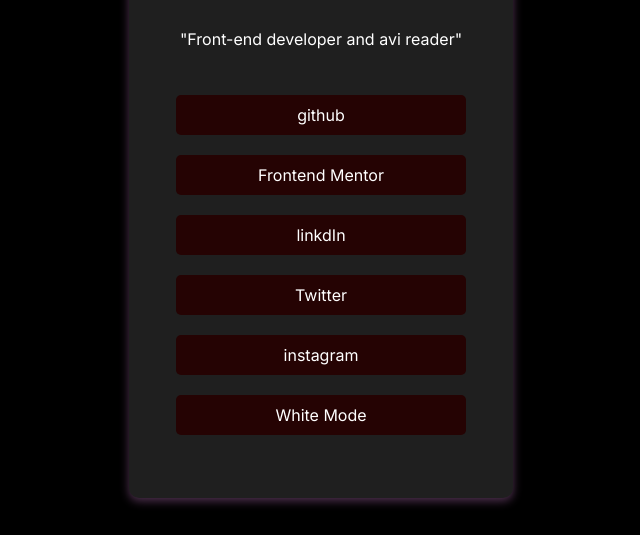
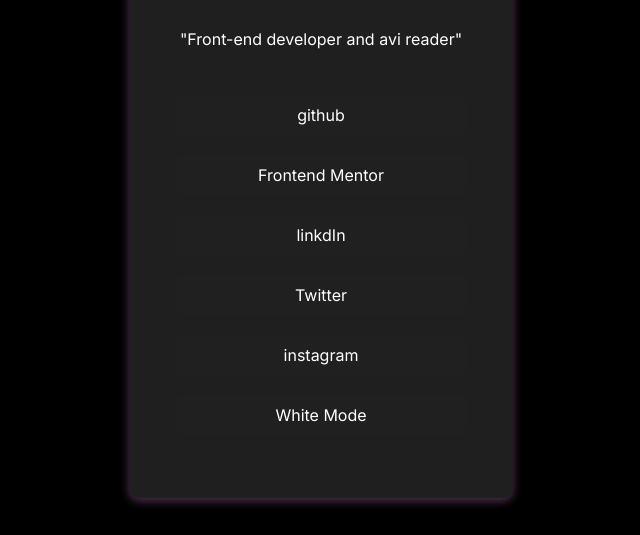
Before and after one commit to error404-vrs/social-links-profile, a plain HTML site: page index.html in a window 1280 px wide. Shown: the part 265-800 px from the top of the page, without its empty margins (319-959 px from the left). Drawn offline with Linux system fonts and the light colour scheme.

Commit message:
Update main.css

```diff
--- a/css/main.css
+++ b/css/main.css
@@ -45,12 +45,12 @@ a{
     display: flex;
     color: white;
     text-decoration: none;
-    background-color: rgb(37, 3, 3);
+    background-color: rgb(32, 32, 32);
 }
 
 
 a:hover {
-  background-color: rgb(37, 3, 3);
+  background-color: rgb(32, 32, 32);
   width: 350px;
   animation: buttonshadow ease-in-out 3s infinite;
 }
```
